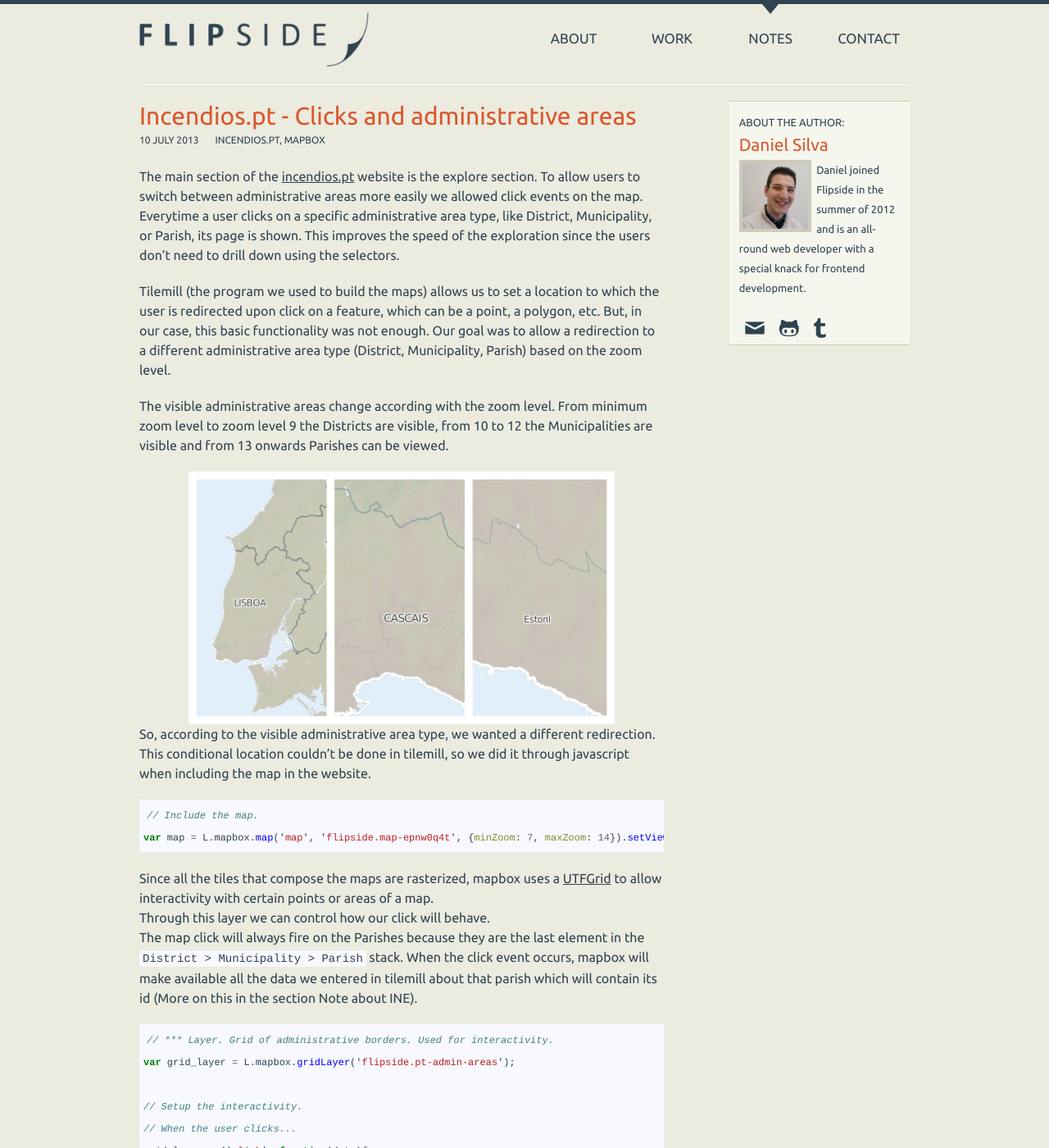
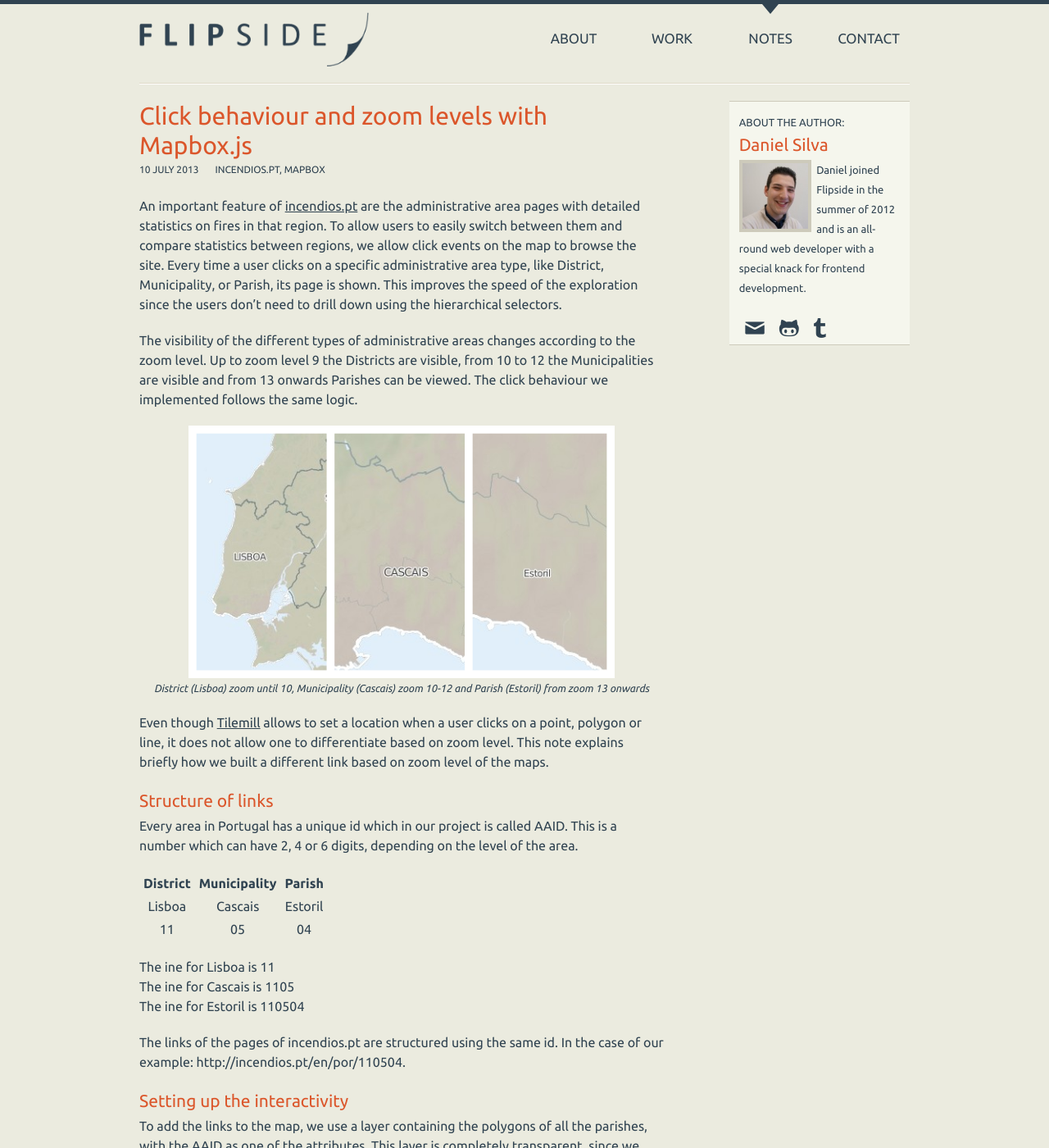
Before and after one commit to flipside-org/flipside.org, a Jekyll site: the page built from _posts/notes/2013-07-10-clicks-administrative-areas-incendios.md, in a window 1280 px wide and 1400 px high. Shown: the whole window at 82% size. Built offline with Jekyll 4.4.1, drawn with Linux system fonts in a browser that asks for light colours; nearby versions of some CDN libraries; some of the changed text lies outside the part shown.

Commit message:
Re-structure of the post

````diff
--- a/_posts/notes/2013-07-10-clicks-administrative-areas-incendios.md
+++ b/_posts/notes/2013-07-10-clicks-administrative-areas-incendios.md
@@ -2,7 +2,7 @@
 layout: note
 notes_active : true
 
-title: Incendios.pt - Clicks and administrative areas
+title: Click behaviour and zoom levels with Mapbox.js
 category: note
 image: incendios-pt-administrative-areas.png
 tags: incendios.pt mapbox
@@ -10,29 +10,46 @@
 user: danielfdsilva
 ---
 
-The main section of the [incendios.pt](http://incendios.pt) website is the explore section. To allow users to switch between administrative areas more easily we allowed click events on the map. Everytime a user clicks on a specific administrative area type, like District, Municipality, or Parish, its page is shown. This improves the speed of the exploration since the users don't need to drill down using the selectors.
+An important feature of [incendios.pt](http://incendios.pt) are the administrative area pages with detailed statistics on fires in that region. To allow users to easily switch between them and compare statistics between regions, we allow click events on the map to browse the site. Every time a user clicks on a specific administrative area type, like District, Municipality, or Parish, its page is shown. This improves the speed of the exploration since the users don't need to drill down using the hierarchical selectors.
 
-Tilemill (the program we used to build the maps) allows us to set a location to which the user is redirected upon click on a feature, which can be a point, a polygon, etc. But, in our case, this basic functionality was not enough. Our goal was to allow a redirection to a different administrative area type (District, Municipality, Parish) based on the zoom level.
+The visibility of the different types of administrative areas changes according to the zoom level. Up to zoom level 9 the Districts are visible, from 10 to 12 the Municipalities are visible and from 13 onwards Parishes can be viewed. The click behaviour we implemented follows the same logic.
 
-The visible administrative areas change according with the zoom level. From minimum zoom level to zoom level 9 the Districts are visible, from 10 to 12 the Municipalities are visible and from 13 onwards Parishes can be viewed.
-<div class="eleven columns alpha omega">
+<div class="image-with-caption eleven columns alpha omega">
   <img src="/images/notes/incendios-pt-administrative-areas.png" class="nine columns offset-by-one inset-by-one border alpha omega" alt="Explore data by location" />
+  <span>District (Lisboa) zoom until 10, Municipality (Cascais) zoom 10-12 and Parish (Estoril) from zoom 13 onwards</span>
 </div>
 
-So, according to the visible administrative area type, we wanted a different redirection. This conditional  location couldn't be done in tilemill, so we did it through javascript when including the map in the website.
+Even though [Tilemill](http://www.tilemill.com) allows to set a location when a user clicks on a point, polygon or line, it does not allow one to differentiate based on zoom level. This note explains briefly how we built a different link based on zoom level of the maps.
+
+###Structure of links
+Every area in Portugal has a unique id which in our project is called AAID. This is a number which can have 2, 4 or 6 digits, depending on the level of the area.
+
+| District  |  Municipality  |  Parish  |
+|:---------:|:--------------:|:--------:|
+|  Lisboa   |    Cascais     |  Estoril |
+|    11     |      05        |    04    |
+
+The ine for Lisboa is 11
+The ine for Cascais is 1105
+The ine for Estoril is 110504
+
+The links of the pages of incendios.pt are structured using the same id. In the case of our example: http://incendios.pt/en/por/110504.
+
+###Setting up the interactivity
+To add the links to the map, we use a layer containing the polygons of all the parishes, with the AAID as one of the attributes. This layer is completely transparent, since we only use it to implement the navigation.
+
 
 {% highlight javascript %}
 // Include the map.
-var map = L.mapbox.map('map', 'flipside.map-epnw0q4t', {minZoom: 7, maxZoom: 14}).setView([40, -7.5], 6);
+var map = L.mapbox.map('map', '[map-id]', {minZoom: 7, maxZoom: 14}).setView([40, -7.5], 6);
 {% endhighlight %}
 
-Since all the tiles that compose the maps are rasterized, mapbox uses a [UTFGrid](http://www.mapbox.com/developers/utfgrid/) to allow interactivity with certain points or areas of a map.
-Through this layer we can control how our click will behave.
-The map click will always fire on the Parishes because they are the last element in the ```District > Municipality > Parish``` stack. When the click event occurs, mapbox will make available all the data we entered in tilemill about that parish which will contain its id (More on this in the section Note about INE).
+
+The map click will always fire on the Parishes because they are the most detailed element in the ```District > Municipality > Parish``` stack. When the click event occurs, Mapbox provides all the attributes of the parish that were included in the original layer in Tilemill, including the AAID.
 
 {% highlight javascript %}
 // *** Layer. Grid of administrative borders. Used for interactivity.
-var grid_layer = L.mapbox.gridLayer('flipside.pt-admin-areas');
+var grid_layer = L.mapbox.gridLayer('flipside.map-id');
 
 // Setup the interactivity.
 // When the user clicks...
@@ -72,14 +89,8 @@
 map.addLayer(grid_layer);
 {% endhighlight %}
 
-###Note about INE
-Every administrative area in Portugal as an id which is called ine. This is a number which can have 2, 4 or 6 digits and it takes into account the value of the parent. For example:
 
-| District  |  Municipality	 |  Parish  |
-|:---------:|:--------------:|:--------:|
-|  Lisboa		|    Cascais		 |  Estoril |
-|    11		  |      05			   |    04    |
 
-The ine for Lisboa is 11
-The ine for Cascais is 1105
-The ine for Estoril is 110504
+
+>Restructure the below phrases
+Tiles served by Mapbox are rasterized and use [UTFGrid](http://www.mapbox.com/developers/utfgrid/) to allow interactivity with certain points or areas of a map.
````
